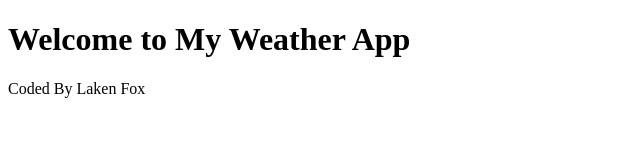
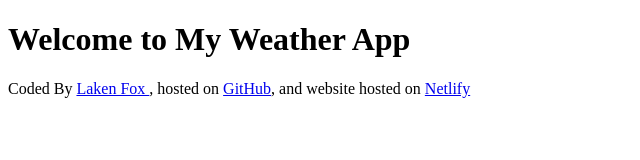
Before and after one commit to lakenfox9/My-Weather-App, a plain HTML site: page index.html in a window 1280 px wide. Shown: the whole page, without its empty margins (0-640 px from the left). Drawn offline with Linux system fonts and the light colour scheme.

Commit message:
Added links to the footer

```diff
--- a/index.html
+++ b/index.html
@@ -7,6 +7,16 @@
   </head>
   <body>
     <h1>Welcome to My Weather App</h1>
-    <footer>Coded By Laken Fox</footer>
+    <footer>
+      Coded By
+      <a href="https://github.com/lakenfox9" target="_blank"> Laken Fox </a>,
+      hosted on
+      <a href="https://github.com/lakenfox9/My-Weather-App" target="_blank"
+        >GitHub</a
+      >, and website hosted on
+      <a href="https://laken-weather-app.netlify.app/" target="_blank">
+        Netlify
+      </a>
+    </footer>
   </body>
 </html>
```
